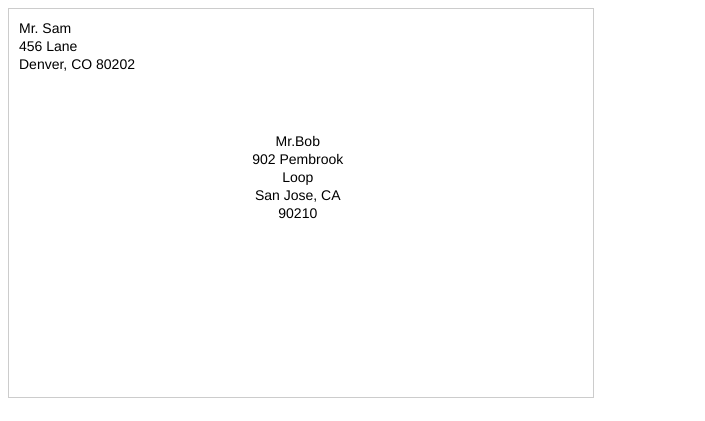
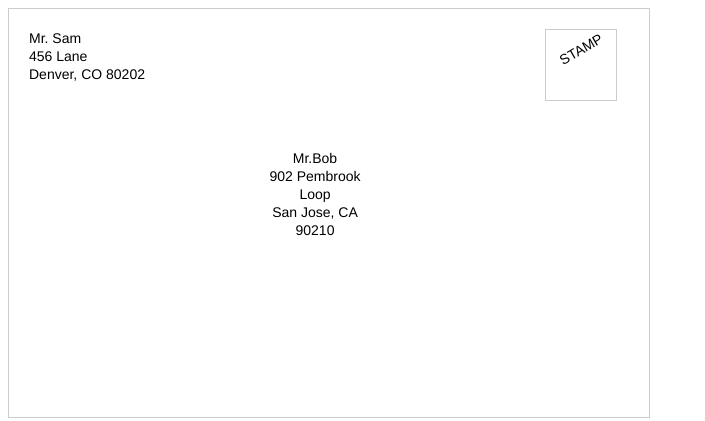
Before and after one commit to sjoseph1848/react-envelope-exercise, a React app: page / in a window 1280 px wide. Shown: the whole page, without its empty margins (0-705 px from the left). Built offline with nearby package versions, Linux system fonts and the light colour scheme.

Commit message:
Envelope exercise completed

```diff
--- a/src/index.css
+++ b/src/index.css
@@ -1,9 +1,9 @@
 .envelope {
 
   border: 1px solid #ccc;
-  width: 564px;
+  width: 600px;
   min-height: 368px;
-  padding: 10px;
+  padding: 20px;
   display: flex;
   font-family: "Helvetica", arial, sans-serif;
   font-size: 14px;
@@ -23,4 +23,20 @@
   width:100px;
   height:100px;
   display:inline-block;
+
 }
+
+
+.stamp-border {
+  margin-left: 30%;
+  padding:10px;
+  height: 50px;
+  width: 50px;
+  border: 1px solid #ccc;
+  text-align: center;
+}
+
+.stamp {
+  transform:rotate(-30deg);
+  text-align: center;
+}
--- a/src/index.js
+++ b/src/index.js
@@ -11,6 +11,10 @@ function Envelope({envInfo}) {
      <div className="receiver-container">
      <Receiver receiver={envInfo.receiver}/>
    </div>
+
+    <div className="stamp-border"><div className="stamp">
+      STAMP
+    </div></div>
    </div>
 
 
```
